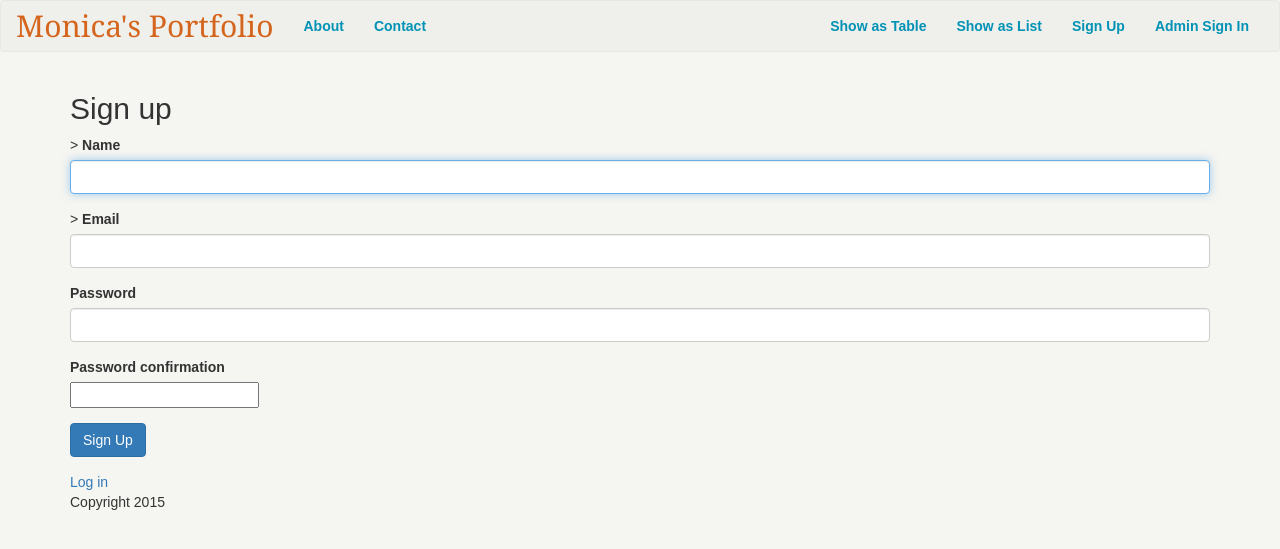
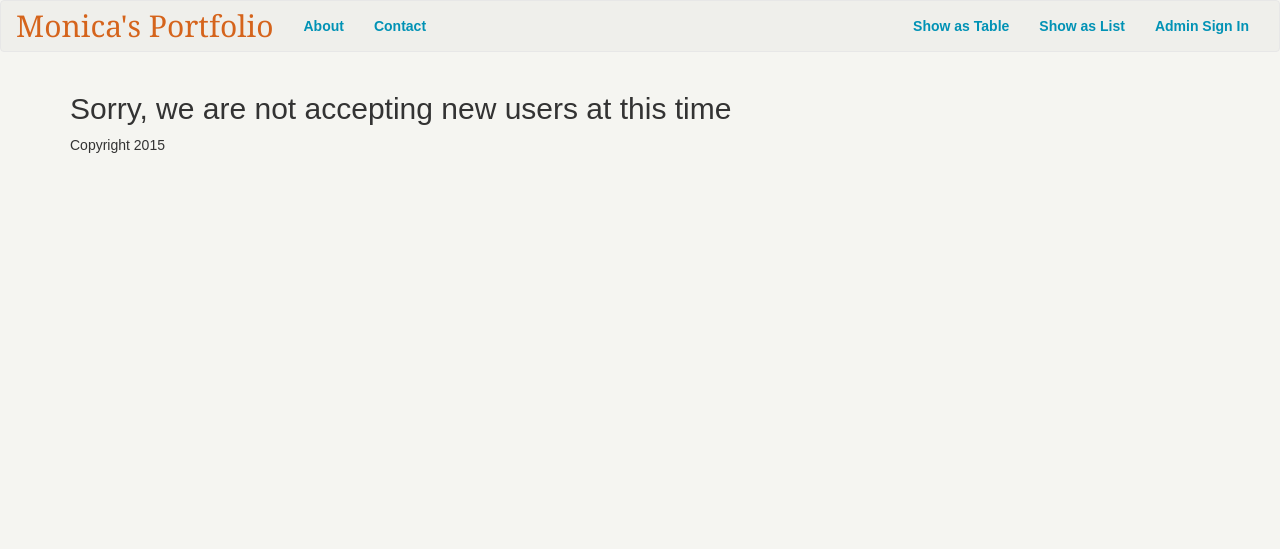
Before and after one commit to heenehanjw/mth15, a Rails app: page /users/sign_up in a window 1280 px wide. Shown: the top 549 px of the page. Run offline with Rails 7, Linux system fonts and the light colour scheme; style sheets or scripts are compiled from the project's sources; parts of the project's set-up code (start-up, migrations or seed data) failed here and were passed over; some libraries are stand-ins or nearby versions.

Commit message:
Revise sign up link

```diff
--- a/app/views/devise/registrations/new.html.erb
+++ b/app/views/devise/registrations/new.html.erb
@@ -1,34 +1 @@
-<h2>Sign up</h2>
-
-<%= form_for(resource, as: resource_name, url: registration_path(resource_name)) do |f| %>
-  <%= devise_error_messages! %>
-
-  <div class="form-group">>
-    <%= f.label :name %>
-    <%= f.text_field :name, autofocus: true, class: "form-control" %>
-  </div>
-
-  <div class="form-group">>
-    <%= f.label :email %>
-    <%= f.email_field :email, class: "form-control" %>
-  </div>
-
-  <div class="form-group">
-    <%= f.label :password %>
-    <% if @validatable %>
-    <em>(<%= @minimum_password_length %> characters minimum)</em>
-    <% end %><br />
-    <%= f.password_field :password, autocomplete: "off", class: "form-control" %>
-  </div>
-
-  <div class="form-group">
-    <%= f.label :password_confirmation %><br />
-    <%= f.password_field :password_confirmation, autocomplete: "off" %>
-  </div>
-
-  <div class="form-group">
-    <%= f.submit "Sign Up", class: "btn btn-primary" %>
-  </div>
-<% end %>
-
-<%= render "devise/shared/links" %>
+<h2>Sorry, we are not accepting new users at this time</h2>
--- a/app/views/layouts/_header.html.erb
+++ b/app/views/layouts/_header.html.erb
@@ -27,7 +27,6 @@
             <li><%= link_to "Sign Out", destroy_user_session_path, method: :delete %></li>
             <li><%= link_to "Edit Profile", edit_user_registration_path %></li>
         <% else %>
-            <li><%= link_to "Sign Up", new_user_registration_path %></li>
             <li><%= link_to "Admin Sign In", new_user_session_path %></li>
         <% end -%>
       </ul>
```
